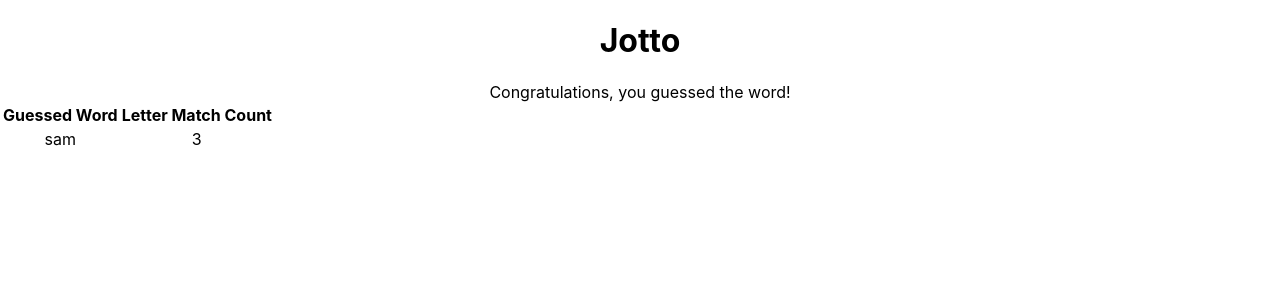
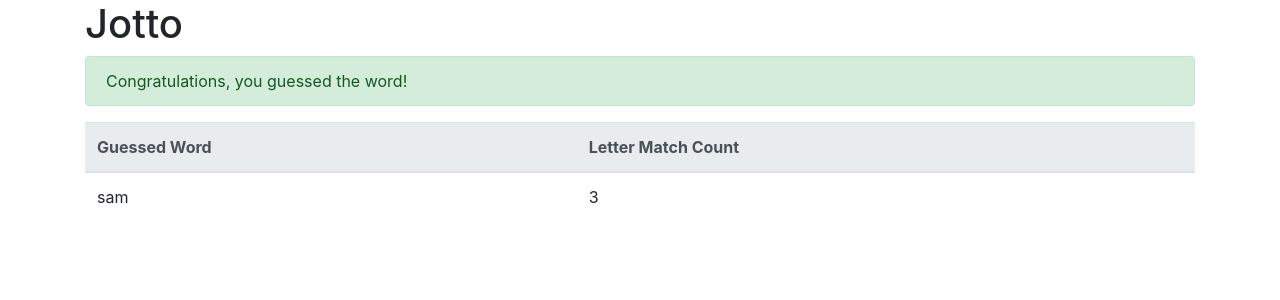
Before and after one commit to samfolo/jotto-react, a React (Create React App) app: page / in a window 1280 px wide. Shown: the top 300 px of the page. Built offline with nearby package versions, Linux system fonts and the light colour scheme.

Commit message:
style: add bootstrap cdn

```diff
--- a/public/index.html
+++ b/public/index.html
@@ -3,6 +3,7 @@
   <head>
     <meta charset="utf-8" />
     <link rel="icon" href="%PUBLIC_URL%/favicon.ico" />
+    <link href="https://stackpath.bootstrapcdn.com/bootstrap/4.4.1/css/bootstrap.min.css" rel="stylesheet" integrity="sha384-Vkoo8x4CGsO3+Hhxv8T/Q5PaXtkKtu6ug5TOeNV6gBiFeWPGFN9MuhOf23Q9Ifjh" crossorigin="anonymous">
     <meta name="viewport" content="width=device-width, initial-scale=1" />
     <meta name="theme-color" content="#000000" />
     <meta
--- a/src/App.js
+++ b/src/App.js
@@ -1,5 +1,4 @@
 import React from 'react';
-import logo from './logo.svg';
 import './App.css';
 
 import GuessedWords from '../src/components/GuessedWords/GuessedWords';
@@ -8,7 +7,7 @@ import Congrats from '../src/components/Congrats/Congrats';
 class App extends React.Component {
   render() {
     return (
-      <div className='App' data-test='component-app'>
+      <div className='container' data-test='component-app'>
         <h1>Jotto</h1>
         <Congrats success={true} data-test='component-congrats' />
         <GuessedWords
--- a/src/components/Congrats/Congrats.js
+++ b/src/components/Congrats/Congrats.js
@@ -12,7 +12,7 @@ class Congrats extends React.Component {
     if (this.props.success) content = 'Congratulations, you guessed the word!';
 
     return (
-      <div className={Classes.Congrats} data-test='component-congrats'>
+      <div className={Classes.Congrats} data-test='component-congrats' className='alert alert-success'>
         <div data-test='congrats-message'>{content}</div>
       </div>
     );
--- a/src/components/GuessedWords/GuessedWords.js
+++ b/src/components/GuessedWords/GuessedWords.js
@@ -13,8 +13,8 @@ class GuessedWords extends React.Component {
     });
 
     let table = (
-      <table data-test='guessed-words-list'>
-        <thead>
+      <table data-test='guessed-words-list' className='table taable-sm'>
+        <thead className='thead-light'>
           <tr><th>Guessed Word</th><th>Letter Match Count</th></tr>
         </thead>
         <tbody>
```
